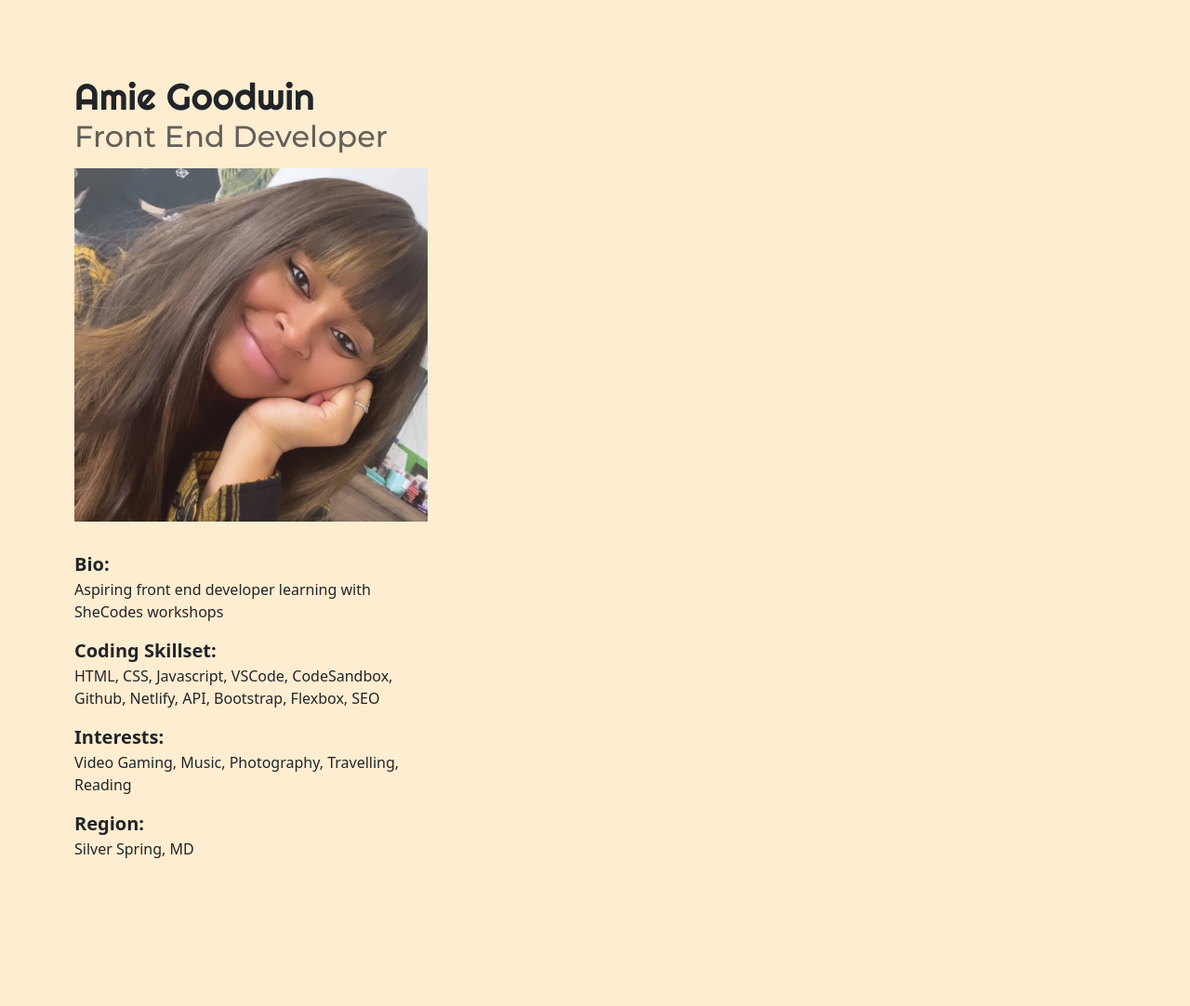
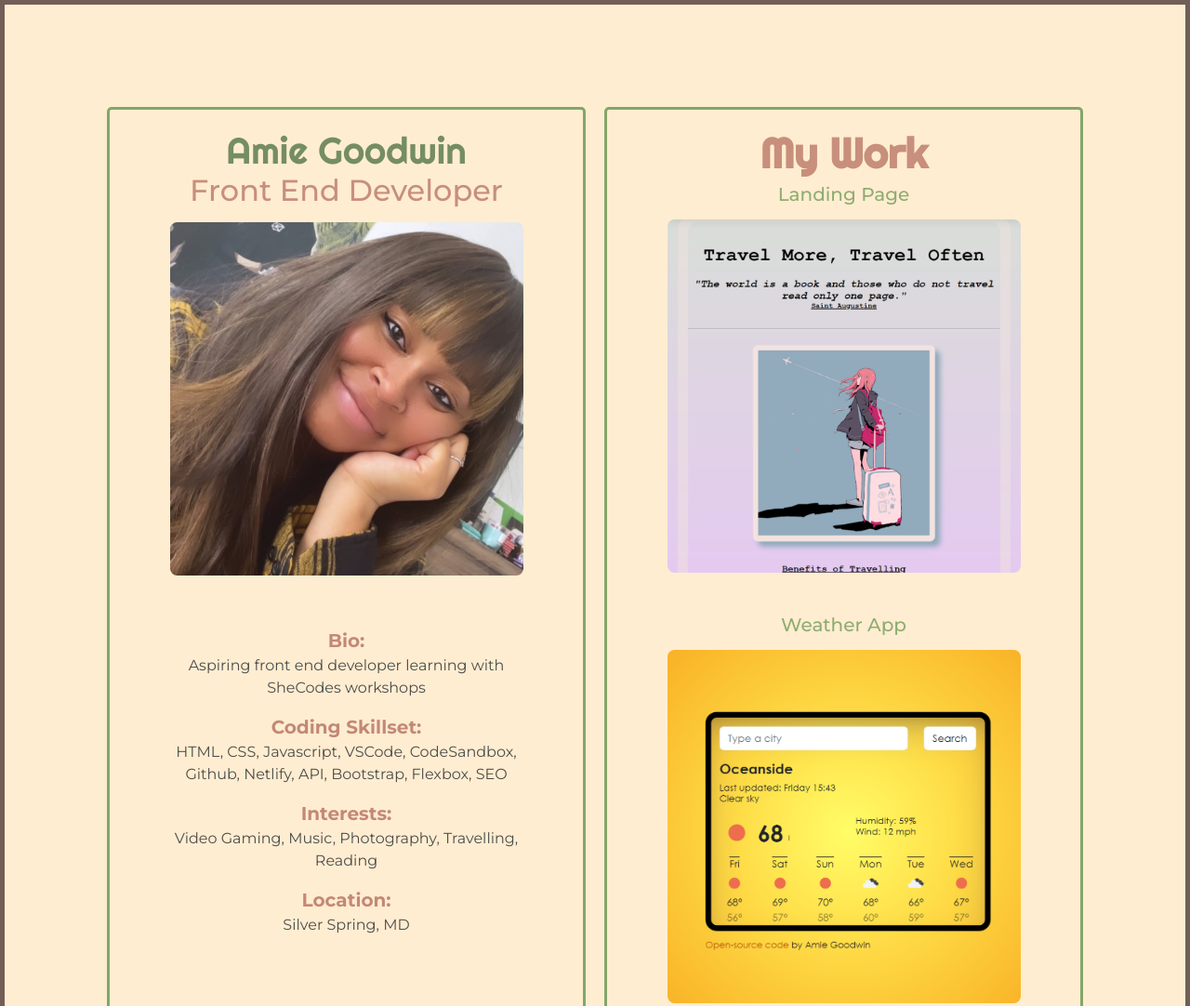
Before and after one commit to immitrina/portfolio-project, a plain HTML site: page index.html in a window 1280 px wide. Shown: the top 1082 px of the page at 93% size. Before the commit the page ends 1021 px from the top, so only its background shows below. Drawn offline with nearby package versions, Linux system fonts and the light colour scheme.

Commit message:
Majority of Homepage Finished
add navigation bar next and adjust as needed

```diff
--- a/index.html
+++ b/index.html
@@ -29,37 +29,68 @@
     <link rel="stylesheet" href="style/portfolio.css" />
   </head>
   <body>
+    <center>
+      <div class="container">
+        <div class="row">
+          <div class="col">
             <h1>Amie Goodwin</h1>
+
             <h2>Front End Developer</h2>
+
             <img
               src="images/portfolio-photo.jpg"
               alt="black woman smiling profile picture"
               title="Amie Goodwin ~ Front End Developer"
             />
 
-    <p>
             <ul>
               <li>
                 <span class="mini-bio-headers">Bio:</span>
-            <br/>
+                <br />
                 Aspiring front end developer learning with SheCodes workshops
               </li>
               <li>
                 <span class="mini-bio-headers">Coding Skillset:</span>
-            <br/>
-            HTML, CSS, Javascript, VSCode, CodeSandbox, Github, Netlify, API, Bootstrap, Flexbox, SEO
+                <br />
+                HTML, CSS, Javascript, VSCode, CodeSandbox, Github, Netlify,
+                API, Bootstrap, Flexbox, SEO
               </li>
               <li>
                 <span class="mini-bio-headers">Interests:</span>
-            <br/>
+                <br />
                 Video Gaming, Music, Photography, Travelling, Reading
               </li>
               <li>
-            <span class="mini-bio-headers">Region:</span>
-            <br/>
+                <span class="mini-bio-headers">Location:</span>
+                <br />
                 Silver Spring, MD
               </li>
             </ul>
-    </p>
+          </div>
+          <div class="col">
+            <h3>My Work</h3>
+
+            <h4>Landing Page</h4>
+
+            <img
+              src="images/landing-page.png"
+              alt="anime girl traveling landing page icon"
+              title="Amie's Landing Page"
+            />
+
+            <br />
+            <br />
+
+            <h4>Weather App</h4>
+
+            <img
+              src="images/weather-app.png"
+              alt="orange themed oceanside california based weather app"
+              title="Amie's Weather App"
+            />
+          </div>
+        </div>
+      </div>
+    </center>
   </body>
 </html>
--- a/style/portfolio.css
+++ b/style/portfolio.css
@@ -1,47 +1,85 @@
 /*[via google fonts]
-body font = font-family: "Montserrat", sans-serif;
     body fonts can have weights of:
-        thin, extralight, light, regular, medium, semibold, or bold.
-heading font = font-family: "Righteous", cursive; */
+        thin, extralight, light, regular, medium, semibold, or bold. */
+
+:root {
+  --primary-color: #758d62;
+  --secondary-color: #b57060;
+  --tertiary-color: #83a667;
+  --quaternary-color: #725e57;
+  --background-color: #ffedd1;
+  --heading-font: "Righteous", cursive;
+  --subheading-font: "Montserrat", sans-serif;
+}
 
 body {
-  background: #ffedd1;
-  margin: 0 auto;
-  padding: 80px;
+  background: var(--background-color);
+  border: 5px solid;
+  border-color: var(--quaternary-color);
+  margin: auto;
+  padding: 100px;
 }
 
 h1 {
-  font-family: "Righteous", cursive;
+  font-family: var(--heading-font);
+  color: var(--primary-color);
   margin-bottom: 0px;
 }
 
 h2 {
-  font-family: "Montserrat", sans-serif;
-  opacity: 70%;
+  font-family: var(--subheading-font);
+  color: var(--secondary-color);
+  opacity: 75%;
   margin-bottom: 15px;
 }
 
-p {
-  font-family: "Montserrat", sans-serif;
+h3 {
+  font-family: var(--heading-font);
+  font-weight: 600;
+  font-size: 45px;
+  color: var(--secondary-color);
+  opacity: 75%;
+  margin-bottom: 0px;
+}
+
+h4 {
+  font-family: var(--subheading-font);
+  font-size: 20px;
+  color: var(--tertiary-color);
   opacity: 90%;
+  margin-bottom: 15px;
+  margin-top: 5px;
 }
 
 ul {
+  font-family: var(--subheading-font);
   list-style-type: none;
   padding-left: 0px;
   max-width: 380px;
+  margin-top: 40px;
 }
 
 li {
   margin-bottom: 15px;
+  opacity: 80%;
 }
 
 img {
   max-width: 380px;
   margin-bottom: 15px;
+  border-radius: 2%;
 }
 
 .mini-bio-headers {
   font-weight: bold;
   font-size: 20px;
+  color: var(--secondary-color);
 }
+
+.col {
+  border: 3px solid;
+  border-color: var(--tertiary-color);
+  border-radius: 5px;
+  margin: 10px;
+  padding: 20px;
+}
```
Also changed, not shown: images/landing-page.png (added), images/weather-app.png (added). Lines whose indentation alone changed are shown as unchanged.
